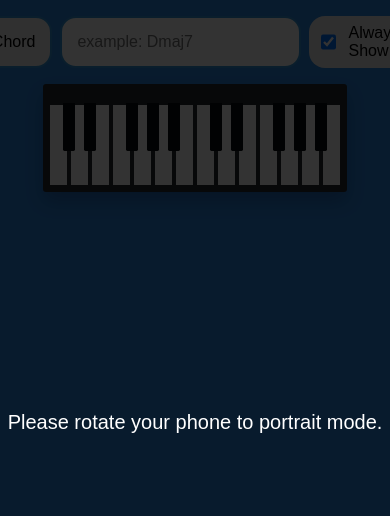
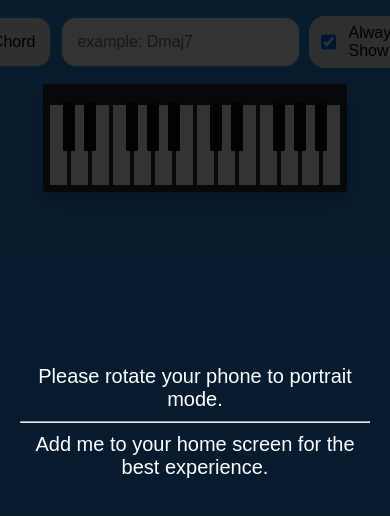
Before and after one commit to aanddrew/pianoapp, a plain HTML site: page index.html in a window 390 px wide. Shown: the top 516 px of the page. Drawn offline with Linux system fonts and the light colour scheme.

Commit message:
Try to make the rotate phone message better

```diff
--- a/index.html
+++ b/index.html
@@ -13,7 +13,11 @@
   </head>
   <body>
     <div class="overlay-container" id="orientation-overlay">
-        Please rotate your phone to portrait mode.
+        <div class="overlay-text-container">
+            Please rotate your phone to portrait mode. <hr>
+
+            Add me to your home screen for the best experience.
+        </div>
     </div>
 
     <main>
--- a/styles.css
+++ b/styles.css
@@ -142,19 +142,24 @@ body {
 }
 
 #orientation-overlay {
-    position: absolute;
+    position: fixed;
     top: 0;
     left: 0;
-    width: 100%;
-    height: 100%;
+    width: 100vw;
+    height: 100vh;
     background: rgba(0, 0, 0, 0.8);
     align-items: center;
     justify-content: center;
+    flex-direction: column;
     color: white;
     font-size: 20px;
     text-align: center;
     z-index: 1000;
     display: none;
+}
+
+#orientation-overlay .overlay-text-container {
+    padding: 1em;
 }
 
 
```
